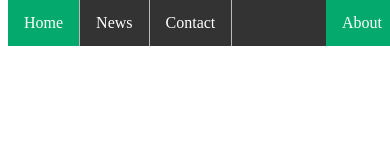
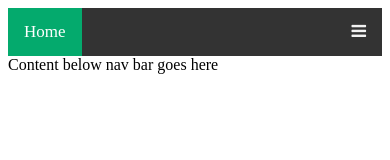
Before and after one commit to MrWarmo/diyHTML, a plain HTML site: page index.html in a window 390 px wide. Drawn offline with Linux system fonts and the light colour scheme.

Commit message:
Big edit to split nav bar yay!

```diff
--- a/index.html
+++ b/index.html
@@ -1,18 +1,59 @@
 <!DOCTYPE html>
 <html>
 <head>
+<link rel="stylesheet" href="style.css">
+<div w3-include-html="nav.html"></div>
+</head>
 
-  <link rel="stylesheet" href="style.css">
+<!--Nav Bar include script-->
+<script>
+    function includeHTML() {
+      var z, i, elmnt, file, xhttp;
+      /* Loop through a collection of all HTML elements: */
+      z = document.getElementsByTagName("*");
+      for (i = 0; i < z.length; i++) {
+        elmnt = z[i];
+        /*search for elements with a certain atrribute:*/
+        file = elmnt.getAttribute("w3-include-html");
+        if (file) {
+          /* Make an HTTP request using the attribute value as the file name: */
+          xhttp = new XMLHttpRequest();
+          xhttp.onreadystatechange = function() {
+            if (this.readyState == 4) {
+              if (this.status == 200) {elmnt.innerHTML = this.responseText;}
+              if (this.status == 404) {elmnt.innerHTML = "Page not found.";}
+              /* Remove the attribute, and call this function once more: */
+              elmnt.removeAttribute("w3-include-html");
+              includeHTML();
+            }
+          }
+          xhttp.open("GET", file, true);
+          xhttp.send();
+          /* Exit the function: */
+          return;
+        }
+      }
+    }
+</script>
 
-</head>
 <body>
+Content below nav bar goes here
+</body>
 
-<ul>
-    <li><a class="active" href="#home">Home</a></li>
-    <li><a href="news.asp">News</a></li>
-    <li><a href="contact.asp">Contact</a></li>
-    <li style="float:right"><a class="active" href="#about">About</a></li>
-</ul>
+<!--add to each page-->
+<script>
+  includeHTML();
+</script>
 
-</body>
+<!--fixes nav bar and needs to go on each page-->
+<script>
+  function myFunction() {
+    var x = document.getElementById("myTopnav");
+    if (x.className === "topnav") {
+      x.className += " responsive";
+    } else {
+      x.className = "topnav";
+    }
+  }
+</script>
 </html>
--- /dev/null
+++ b/nav.html
@@ -0,0 +1,73 @@
+ <!-- Load an icon library to show a hamburger menu (bars) on small screens -->
+ <link rel="stylesheet" href="https://cdnjs.cloudflare.com/ajax/libs/font-awesome/4.7.0/css/font-awesome.min.css">
+ <link rel="stylesheet" href="style.css">
+ <style>
+     /* Add a black background color to the top navigation */
+ .topnav {
+  background-color: #333;
+  overflow: hidden;
+}
+
+/* Style the links inside the navigation bar */
+.topnav a {
+  float: left;
+  display: block;
+  color: #f2f2f2;
+  text-align: center;
+  padding: 14px 16px;
+  text-decoration: none;
+  font-size: 17px;
+}
+
+/* Change the color of links on hover */
+.topnav a:hover {
+  background-color: #ddd;
+  color: black;
+}
+
+/* Add an active class to highlight the current page */
+.topnav a.active {
+  background-color: #04AA6D;
+  color: white;
+}
+
+/* Hide the link that should open and close the topnav on small screens */
+.topnav .icon {
+  display: none;
+}
+
+ /* When the screen is less than 600 pixels wide, hide all links, except for the first one ("Home"). Show the link that contains should open and close the topnav (.icon) */
+ @media screen and (max-width: 600px) {
+  .topnav a:not(:first-child) {display: none;}
+  .topnav a.icon {
+    float: right;
+    display: block;
+  }
+}
+
+/* The "responsive" class is added to the topnav with JavaScript when the user clicks on the icon. This class makes the topnav look good on small screens (display the links vertically instead of horizontally) */
+@media screen and (max-width: 600px) {
+  .topnav.responsive {position: relative;}
+  .topnav.responsive a.icon {
+    position: absolute;
+    right: 0;
+    top: 0;
+  }
+  .topnav.responsive a {
+    float: none;
+    display: block;
+    text-align: left;
+  }
+}
+ </style>
+
+ <!-- Nav Links etc here-->
+ <div class="topnav" id="myTopnav">
+   <a href="index.html" class="active">Home</a>
+   <a href="#news">News</a>
+   <a href="#contact">Contact</a>
+   <a href="#about">About</a>
+   <a href="javascript:void(0);" class="icon" onclick="myFunction()">
+     <i class="fa fa-bars"></i>
+   </a>
+</div>
--- a/style.css
+++ /dev/null
@@ -1,38 +0,0 @@
-ul {
-    list-style-type: none;
-    margin: 0;
-    padding: 0;
-    overflow: hidden;
-    background-color: #333;
-    position: fixed;
-    top: 0;
-    width: 100%;
-  }
-
-li {
-    float: left;
-}
-
-li a {
-    display: block;
-    color: white;
-    text-align: center;
-     padding: 14px 16px;
-    text-decoration: none;
-}
-
-  li a:hover {
-    background-color: #111;
-}
-.active {
-    background-color: #04AA6D;
-  }
-
- /* Add a gray right border to all list items, except the last item (last-child) */
- li {
-    border-right: 1px solid #bbb;
-  }
-
-  li:last-child {
-    border-right: none;
-  }
```
Also changed, not shown: for future self.txt.
